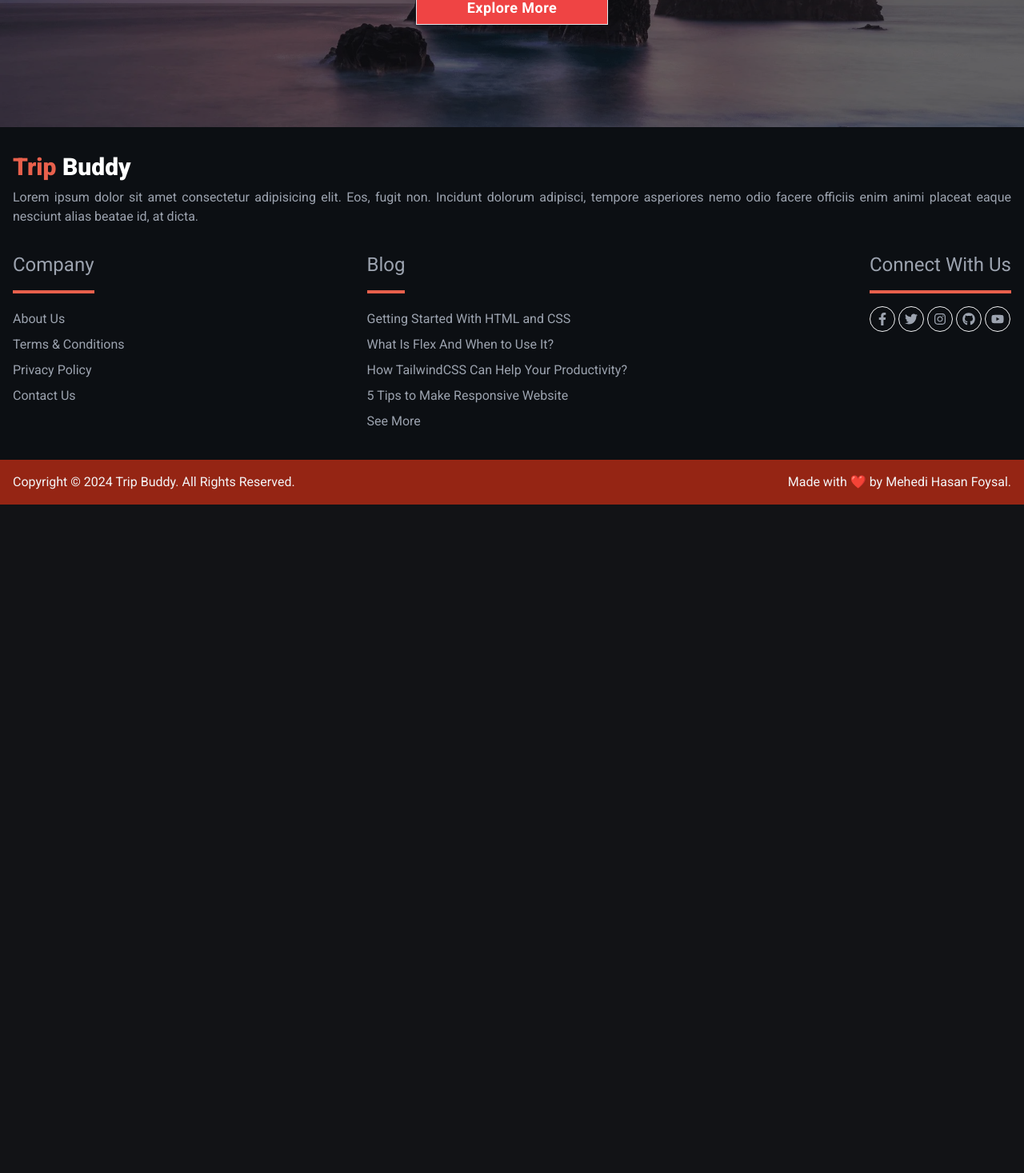
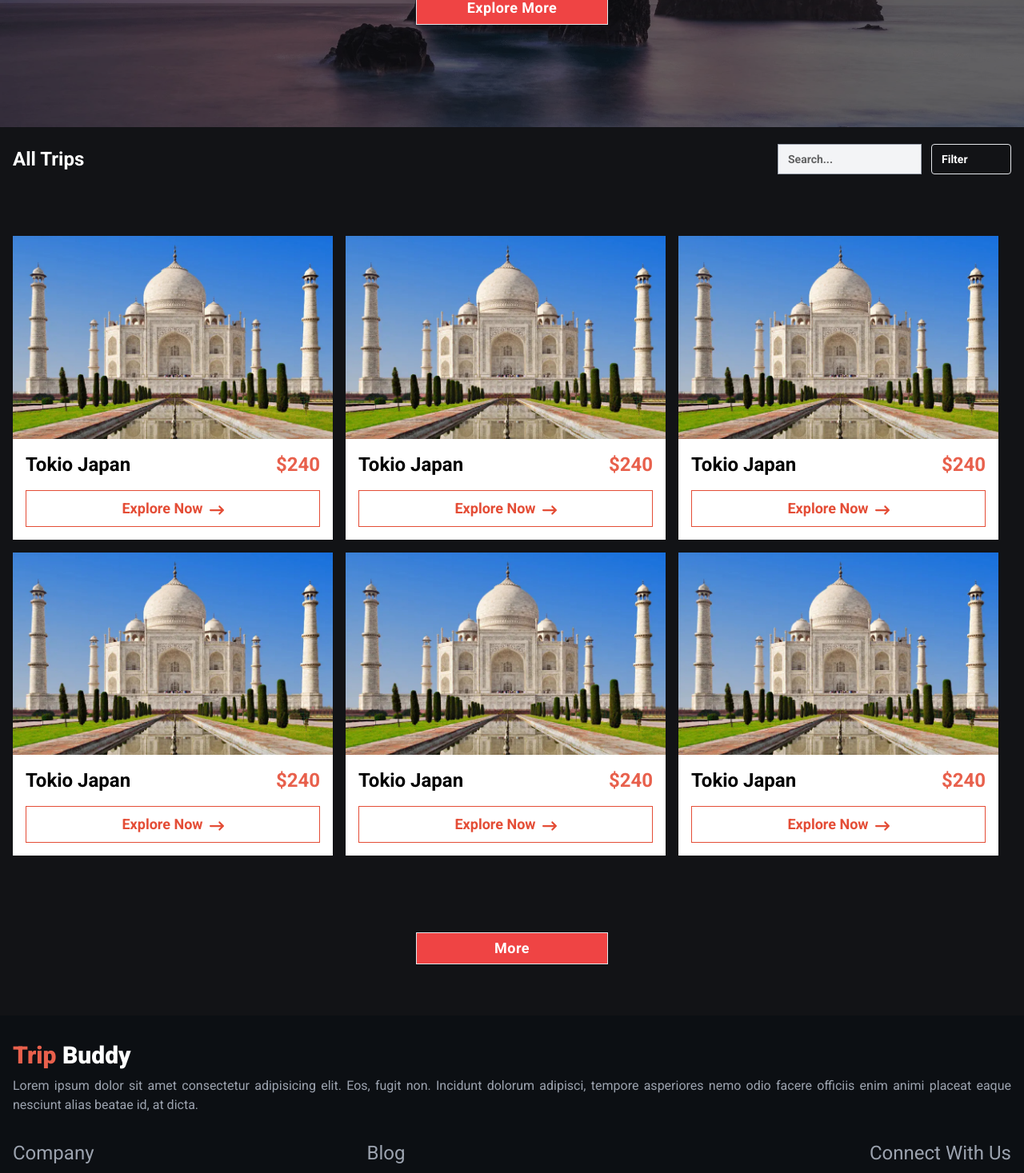
Before and after one commit to Jahidmorol/trip-buddy-client, a Next.js app: page /all-trip in a window 1280 px wide. Shown: the part 383-1850 px from the top of the page at 80% size. Before the commit the page ends 1014 px from the top, so only its background shows below. Built offline with nearby package versions, Linux system fonts and the light colour scheme.

Commit message:
Add all trip page card

```diff
--- a/src/app/(home)/all-trip/page.tsx
+++ b/src/app/(home)/all-trip/page.tsx
@@ -1,10 +1,87 @@
+"use client";
 import TripHeroSection from "@/components/BannerSection/TripHeroSection";
-import React from "react";
+import SingleCard from "@/components/Card/SingleCard";
+import { Button } from "@/components/ui/button";
+import React, { useState } from "react";
 
 const AllTripPage = () => {
+  const [filter, setFilter] = useState("Filter");
   return (
     <div>
       <TripHeroSection />
+      <div className="container flex flex-col md:flex-row justify-between items-center">
+        <h1 className="text-2xl font-semibold py-6">All Trips</h1>
+        <div className="flex items-center gap-3">
+          <input
+            type="text"
+            autoComplete="off"
+            placeholder="Search..."
+            className="block w-[180px] border border-gray-400 bg-gray-100 px-3 py-2 shadow-sm placeholder:font-semibold placeholder:text-black/60 focus:border-[#e44d36] focus:outline-none focus:!text-primaryColor focus:font-semibold focus:ring-1 focus:ring-[#e44d36] sm:text-sm"
+            style={{ color: "black" }}
+          />
+
+          <div className="min-w-[100px]  text-gray-900 ">
+            <div className="relative w-full group">
+              <button className="py-2 capitalize text-white px-3 w-full md:text-sm text-site bg-transparent border border-dimmed  focus:border-brand focus:outline-none focus:ring-0 peer flex items-center justify-between rounded font-semibold">
+                {filter}
+              </button>
+              <div className="absolute z-[99] top-[55px]  translate-x-[-50%] rounded-md overflow-hidden shadow-lg min-w-[200px] w-max peer-focus:visible peer-focus:opacity-100 opacity-0 invisible duration-200  bg-gray-100   border border-dimmed text-xs md:text-sm">
+                <div
+                  onClick={() => setFilter("all")}
+                  className="w-full hover:text-white
+                 block cursor-pointer hover:bg-[#e44d36] hover:text-link px-4 py-2 rounded-md"
+                >
+                  All (9)
+                </div>
+                <div
+                  onClick={() => setFilter("Full Stack")}
+                  className="w-full hover:text-white
+                 block cursor-pointer hover:bg-[#e44d36] hover:text-link px-4 py-2 rounded-md"
+                >
+                  Full Stack (6)
+                </div>
+                <div
+                  onClick={() => setFilter("Front End")}
+                  className="w-full hover:text-white
+                 block cursor-pointer hover:bg-[#e44d36] hover:text-link px-4 py-2 rounded-md"
+                >
+                  Front End (1)
+                </div>
+                <div
+                  onClick={() => setFilter("Freelance")}
+                  className="w-full hover:text-white
+                 block cursor-pointer hover:bg-[#e44d36] hover:text-link px-4 py-2 rounded-md"
+                >
+                  Freelance (1)
+                </div>
+                <div
+                  onClick={() => setFilter("New Stack Project")}
+                  className="w-full hover:text-white
+                 block cursor-pointer hover:bg-[#e44d36] hover:text-link px-4 py-2 rounded-md"
+                >
+                  New Stack Project (1)
+                </div>
+              </div>
+            </div>
+          </div>
+        </div>
+      </div>
+      <div className="container grid grid-cols-1 md:grid-cols-3 gap-y-4 mt-14 mb-24">
+        <SingleCard />
+        <SingleCard />
+        <SingleCard />
+        <SingleCard />
+        <SingleCard />
+        <SingleCard />
+      </div>
+      <div className="flex justify-center items-center">
+        <Button
+          className="border w-60 font-semibold tracking-wide text-lg mb-16"
+          variant={"outline"}
+        >
+          More
+        </Button>
+      </div>
     </div>
   );
 };
```
